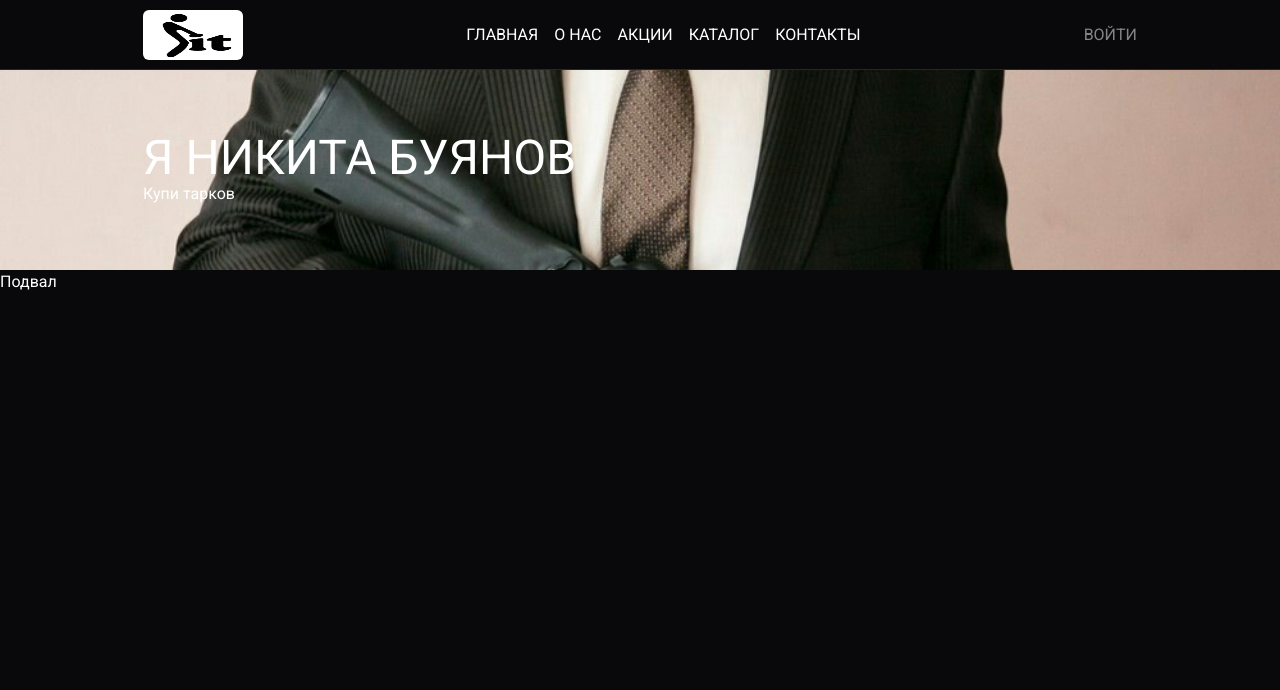
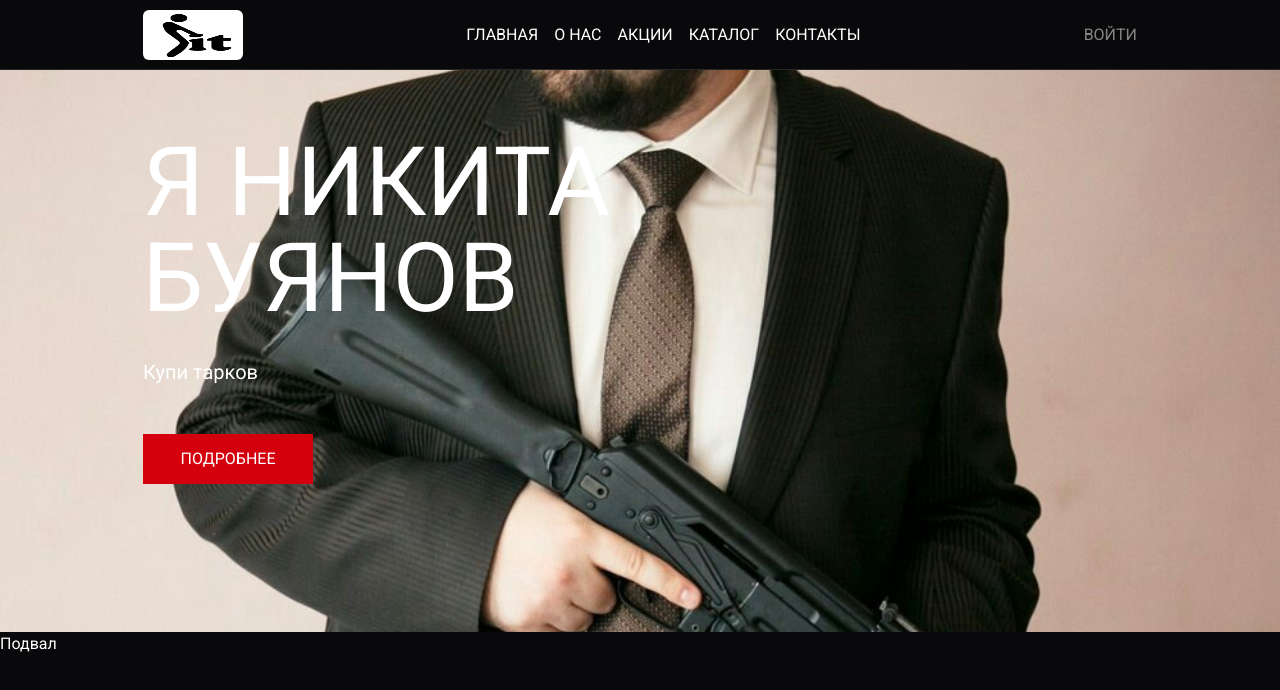
Before and after one commit to AFKLenb/web-gayming-nextjs, a Next.js app: page / in a window 1280 px wide. Shown: the top 690 px of the page. Built offline with nearby package versions, Linux system fonts and the light colour scheme.

Commit message:
Сделали анимацию слайдреа

```diff
--- /dev/null
+++ b/src/components/CustomButton/CustomButton.tsx
@@ -0,0 +1,13 @@
+import Link from 'next/link'
+import React from 'react'
+
+const CustomButton = ( { containerStyle, text} : {containerStyle: string, text: string} ) => {
+  return (
+    <Link href=" " className={`${containerStyle} group relative overflow-hidden bg-accent uppercase inline-flex items-center justify-center`} >
+      <span className=" ease absolute top-1/2 h-0 w-64 origin-center -translate-x-10 rotate-45 bg-black transition-all duration-300 group-hover:h-64 group-hover:-translate-y-32"></span>
+      <span className=" ease relative text-white transition-all duration-300 group-hover:text-white">{text}</span>
+    </Link>
+  )
+}
+
+export default CustomButton
--- a/src/components/Hero/Hero.tsx
+++ b/src/components/Hero/Hero.tsx
@@ -5,7 +5,7 @@ const Hero = () => {
   return (
     <section className='w-full bg-hero bg-cover bg-center bg-no-repeat ' id='hero'>
       <div className="container mx-auto">
-        <div className="w-full py-16">
+        <div className="w-full py-16 cursor-pointer">
             <HeroSlider />
         </div>
       </div>
--- a/src/components/HeroSlider/HeroSlider.tsx
+++ b/src/components/HeroSlider/HeroSlider.tsx
@@ -1,10 +1,16 @@
 "use client";
 import React from 'react'
 import { Swiper, SwiperSlide } from 'swiper/react'
+import { motion } from 'framer-motion';
+import { fadeIn } from '@/utils/variantsMotion';
+import CustomButton from '../CustomButton/CustomButton';
 
 // stile swiper
 import 'swiper/css';
 import 'swiper/css/navigation';
+
+
+const HeroSlider = () => {
 
 const SlideData= [
     {
@@ -17,19 +23,21 @@ const SlideData= [
     },
     {
         title: "Купи тарков ",
-        description: "Купи тарков Купи тарков Купи тарков Купи тарков Купи тарков Купи тарков Купи тарков",
+        description: "Купи тарков Купи тарков Купи тарков Купи тарков Купи тарков Купи тарков Купи тарков Купи тарков Купи тарков Купи тарков Купи тарков Купи тарков Купи тарков Купи тарков Купи тарков Купи тарков Купи тарков Купи тарков Купи тарков Купи тарков Купи тарков Купи тарков Купи тарков Купи тарков Купи тарков Купи тарков Купи тарков Купи тарков",
     },
 ];
 
-const HeroSlider = () => {
   return (
-    <Swiper className='w-full h-full '>
+    <Swiper className='w-full h-full  '>
         {SlideData.map((item, index) =>{
             return (
                 <SwiperSlide key={index} className=' '>
-                    <div className="w-full">
-                        <h2 className="">{item.title}</h2>
-                        <p className="">{item.description}</p>
+                    <div className="w-full md:w-1/2">
+                        <motion.h2 variants={fadeIn('up', 0.1)} initial="hidden" whileInView={'show'} viewport={{ once:false, amount: 0.2 }} className=" mb-8 md:text-8xl ">{item.title}</motion.h2>
+                        <motion.p variants={fadeIn('up', 0.1)} initial="hidden" whileInView={'show'} viewport={{ once:false, amount: 0.2 }} className=" text-base md:text-xl mb-12">{`${item.description.length > 189 ? item.description.slice(0, 189) + '...' : item.description }`}</motion.p>
+                        <motion.div variants={fadeIn('up', 0.1)} initial="hidden" whileInView={'show'} viewport={{ once:false, amount: 0.2 }} className="">
+                            <CustomButton containerStyle=' w-[170px] h-[50px]' text='Подробнее' />
+                        </motion.div>
                     </div>
                 </SwiperSlide>
             )
--- /dev/null
+++ b/src/utils/variantsMotion.tsx
@@ -0,0 +1,26 @@
+export const fadeIn = ( direction: string, delay:number) => {
+    return {
+        hidden: {
+            y: direction === 'up' ? 40 : direction === 'down' ? -40 : 0,
+            opacity: 0,
+            x: direction === 'left' ? 40 : direction === 'right' ? -40 : 0,
+            transition: {
+                type: 'tween',
+                duration: 1.4,
+                delay: delay,
+                ease: [0.25, 0.6, 0.3, 0.8],
+            }
+        },
+        show: {
+            y:0,
+            x:0,
+            opacity:1,
+            transition: {
+                type: 'tween',
+                duration: 1.4,
+                delay: delay,
+                ease: [0.25, 0.6, 0.3, 0.8],
+            }
+        }
+    }
+}
```
